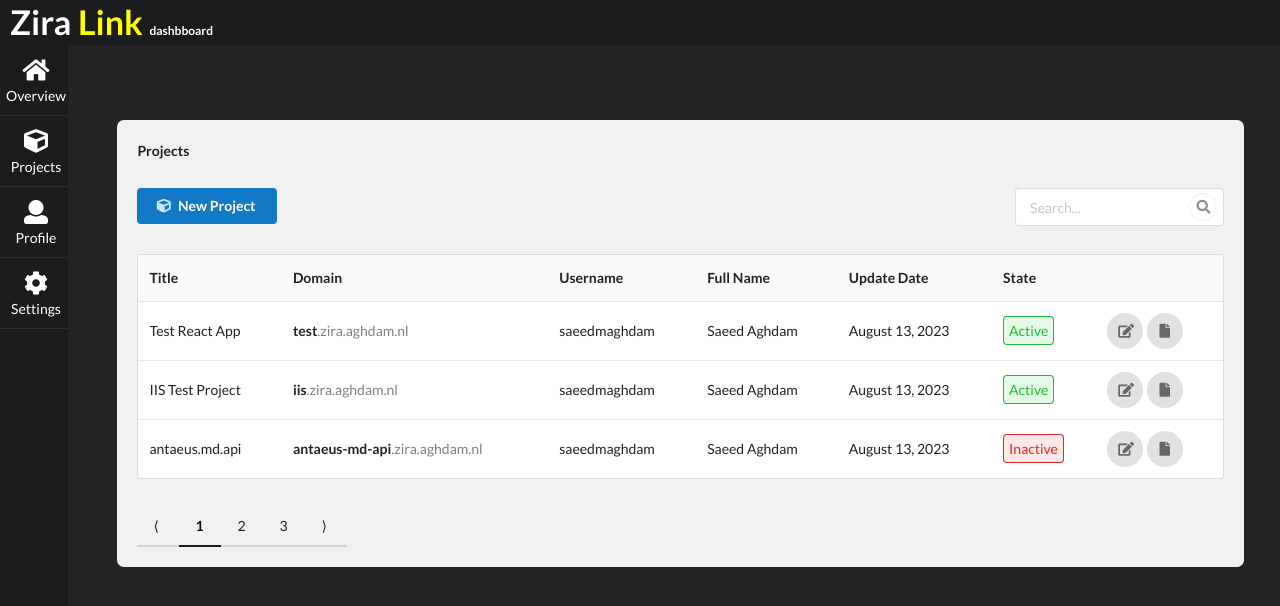
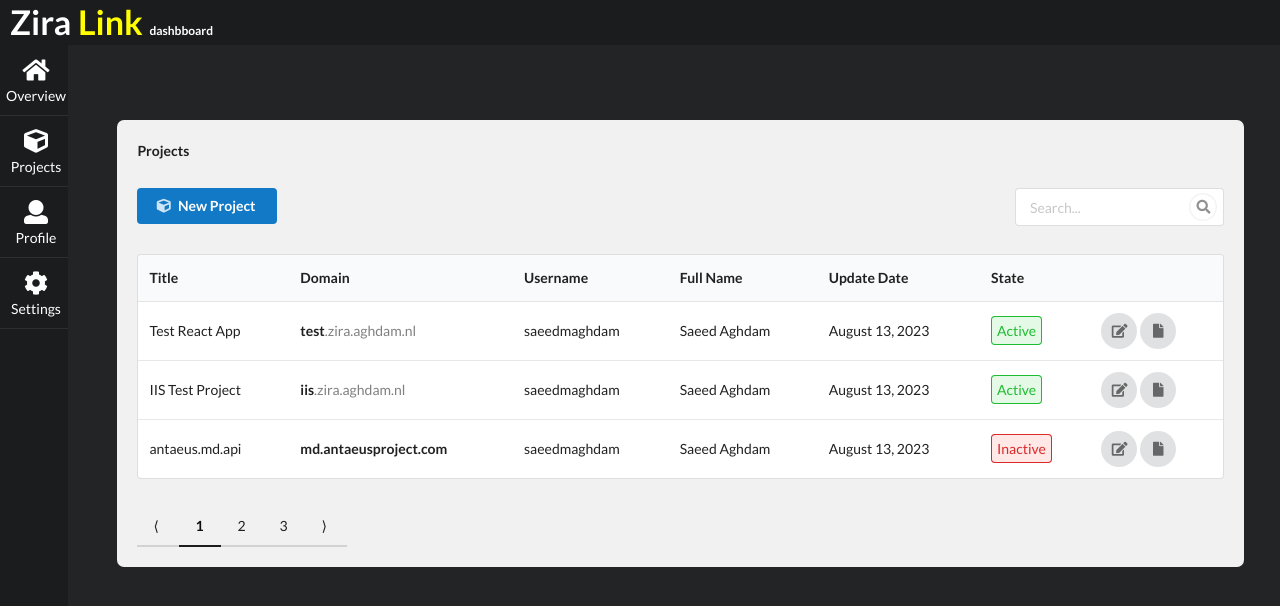
Before and after one commit to saeedmaghdam/ZiraLink.Web, a React (Create React App) app in the folder src/: page /projects in a window 1280 px wide. Shown: the top 606 px of the page. Built offline with nearby package versions, Linux system fonts and the light colour scheme.

Commit message:
added a custom domain to projects

```diff
--- a/src/src/components/projects/projects.jsx
+++ b/src/src/components/projects/projects.jsx
@@ -92,8 +92,7 @@
               <tr>
                 <td>antaeus.md.api</td>
                 <td>
-                  <span className="bold">antaeus-md-api</span>
-                  <span className={styles.gray}>.zira.aghdam.nl</span>
+                  <span className="bold">md.antaeusproject.com</span>
                 </td>
                 <td>saeedmaghdam</td>
                 <td>Saeed Aghdam</td>
```
